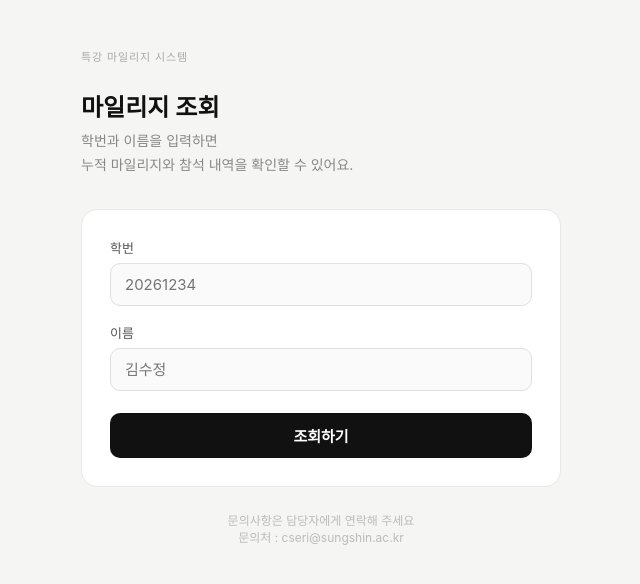
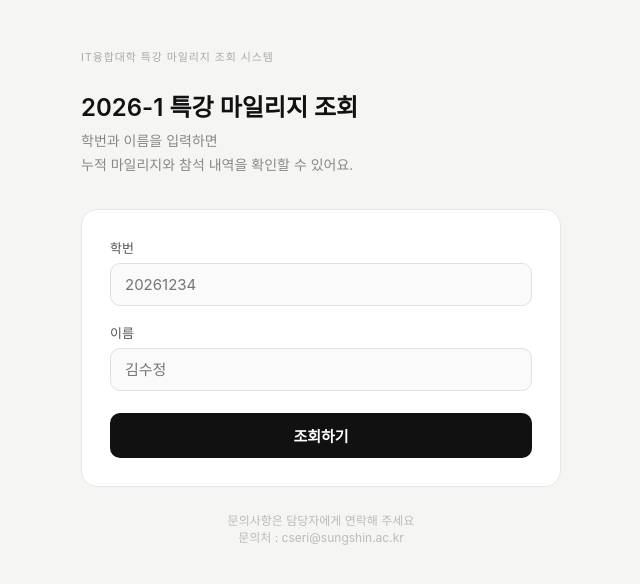
Before and after one commit to cseri-cse/ITMileage, a plain HTML site: page index.html in a window 1280 px wide. Shown: the whole page, without its empty margins (319-959 px from the left). Drawn offline with Linux system fonts and the light colour scheme.

Commit message:
Update index.html

```diff
--- a/index.html
+++ b/index.html
@@ -45,8 +45,8 @@
 </head>
 <body>
   <div class="wrap">
-    <p class="logo">특강 마일리지 시스템</p>
-    <p class="title">마일리지 조회</p>
+    <p class="logo">IT융합대학 특강 마일리지 조회 시스템</p>
+    <p class="title">2026-1 특강 마일리지 조회</p>
     <p class="sub">학번과 이름을 입력하면<br>누적 마일리지와 참석 내역을 확인할 수 있어요.</p>
 
     <div class="card">
```
